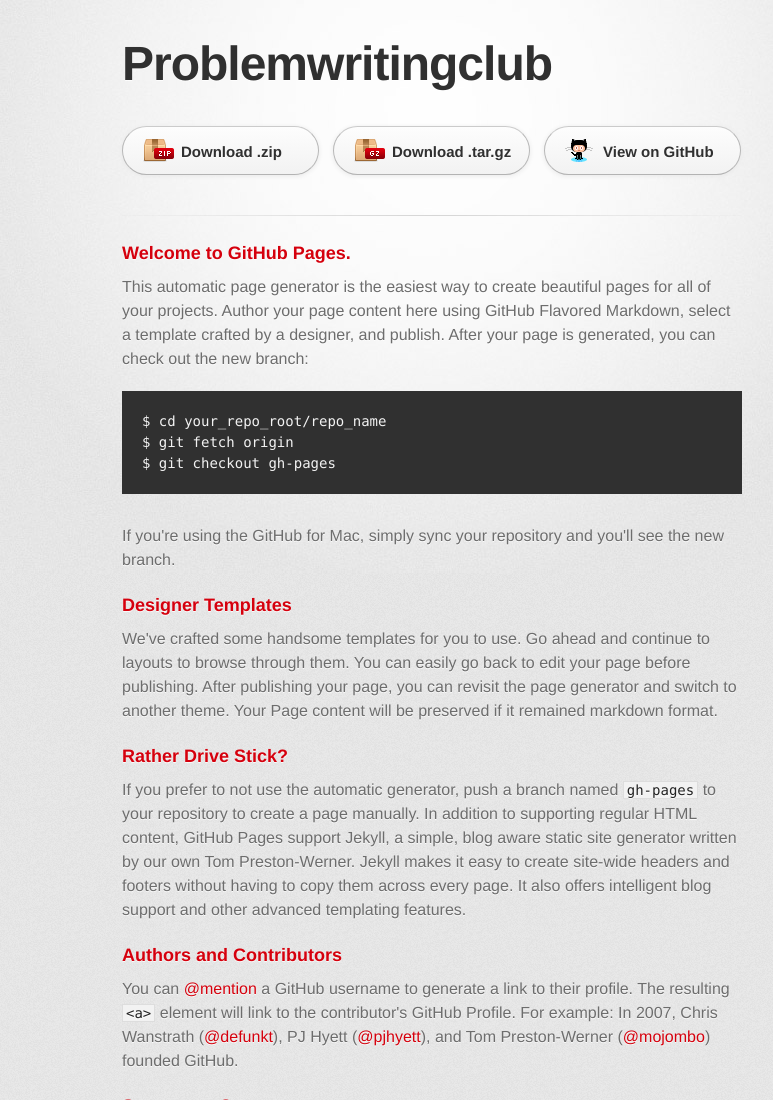
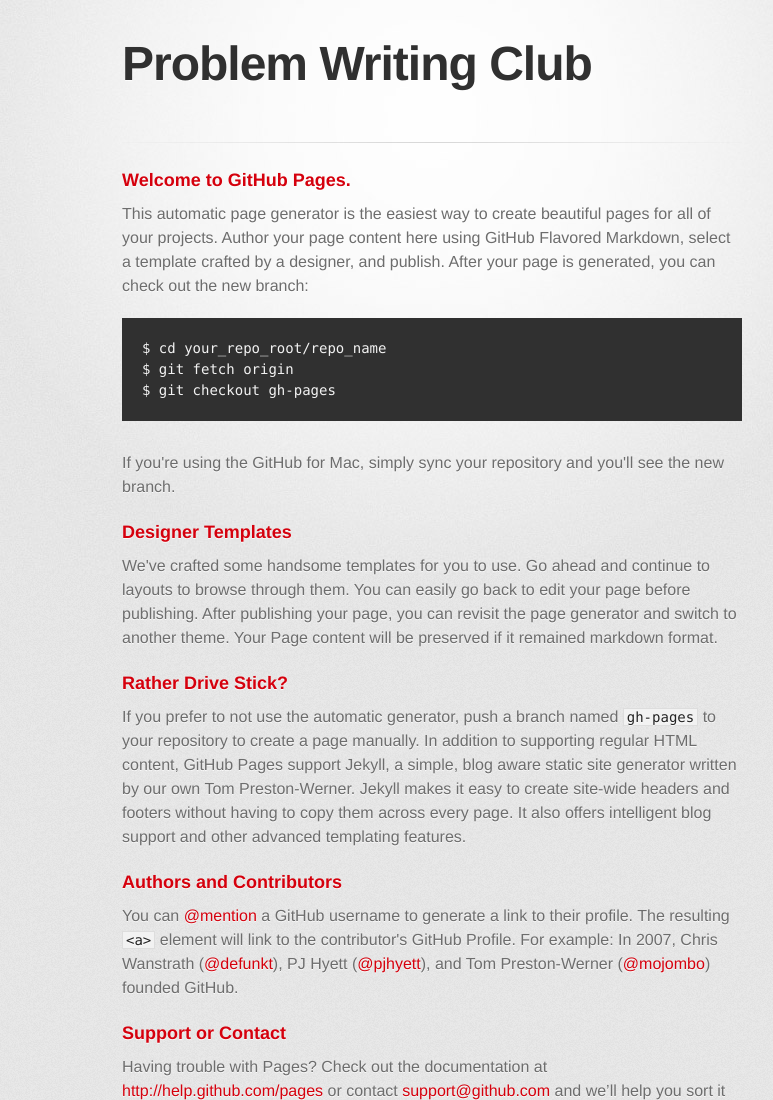
Before and after one commit to wilzhao/ProblemWritingClub, a plain HTML site: page index.html in a window 1280 px wide. Shown: the top 1100 px of the page, without its empty margins (208-981 px from the left). Drawn offline with Linux system fonts and the light colour scheme; a web font is replaced by a local one.

Commit message:
index updated

```diff
--- a/index.html
+++ b/index.html
@@ -10,7 +10,7 @@
     <!--[if lt IE 9]>
     <script src="//html5shiv.googlecode.com/svn/trunk/html5.js"></script>
     <![endif]-->
-    <title>Problemwritingclub by wilzhao</title>
+    <title>Problem Writing Club</title>
   </head>
 
   <body>
@@ -18,16 +18,16 @@
       <div class="inner">
 
         <header>
-          <h1>Problemwritingclub</h1>
+          <h1>Problem Writing Club</h1>
           <h2></h2>
         </header>
-
+        <!--
         <section id="downloads" class="clearfix">
           <a href="https://github.com/wilzhao/ProblemWritingClub/zipball/master" id="download-zip" class="button"><span>Download .zip</span></a>
           <a href="https://github.com/wilzhao/ProblemWritingClub/tarball/master" id="download-tar-gz" class="button"><span>Download .tar.gz</span></a>
           <a href="https://github.com/wilzhao/ProblemWritingClub" id="view-on-github" class="button"><span>View on GitHub</span></a>
         </section>
-
+        -->
         <hr>
 
         <section id="main_content">
```
